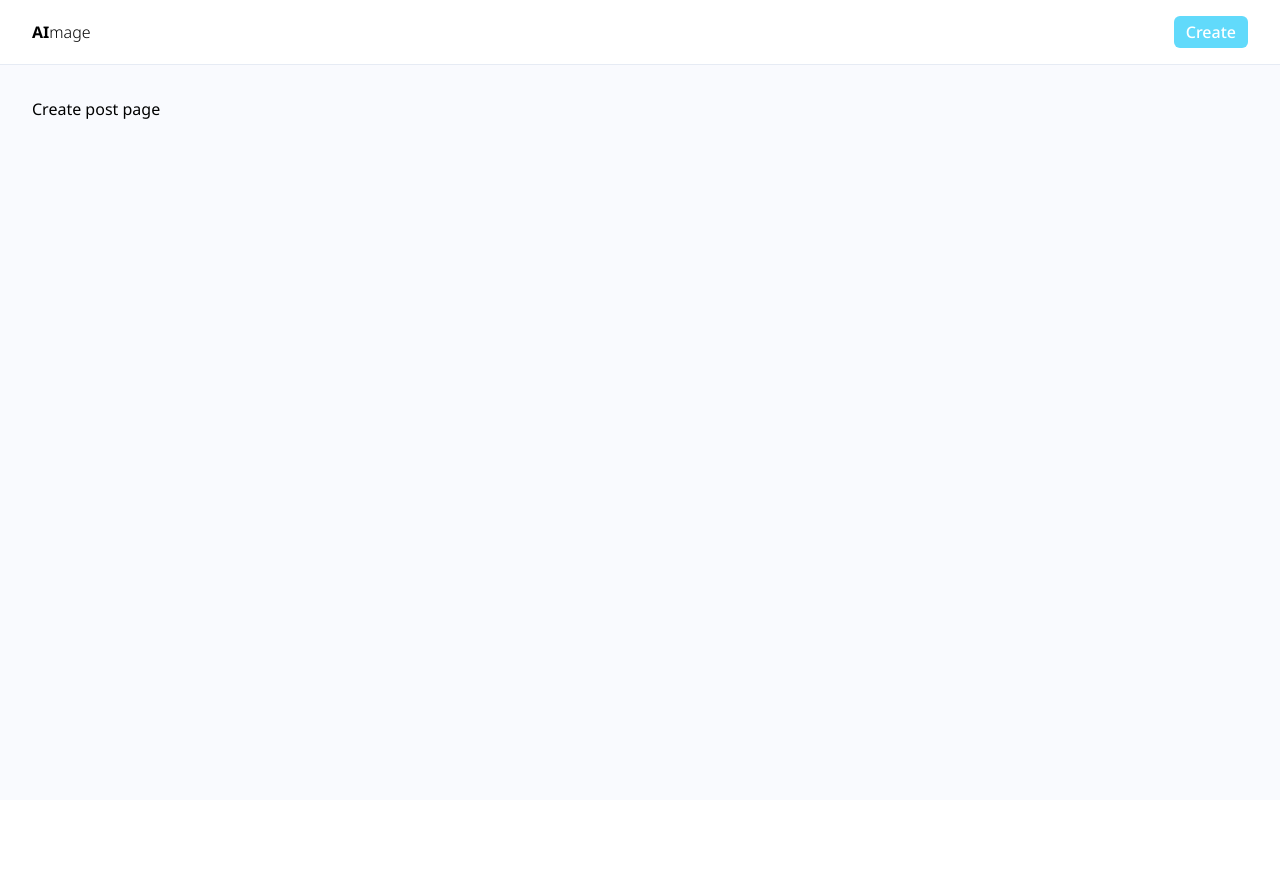
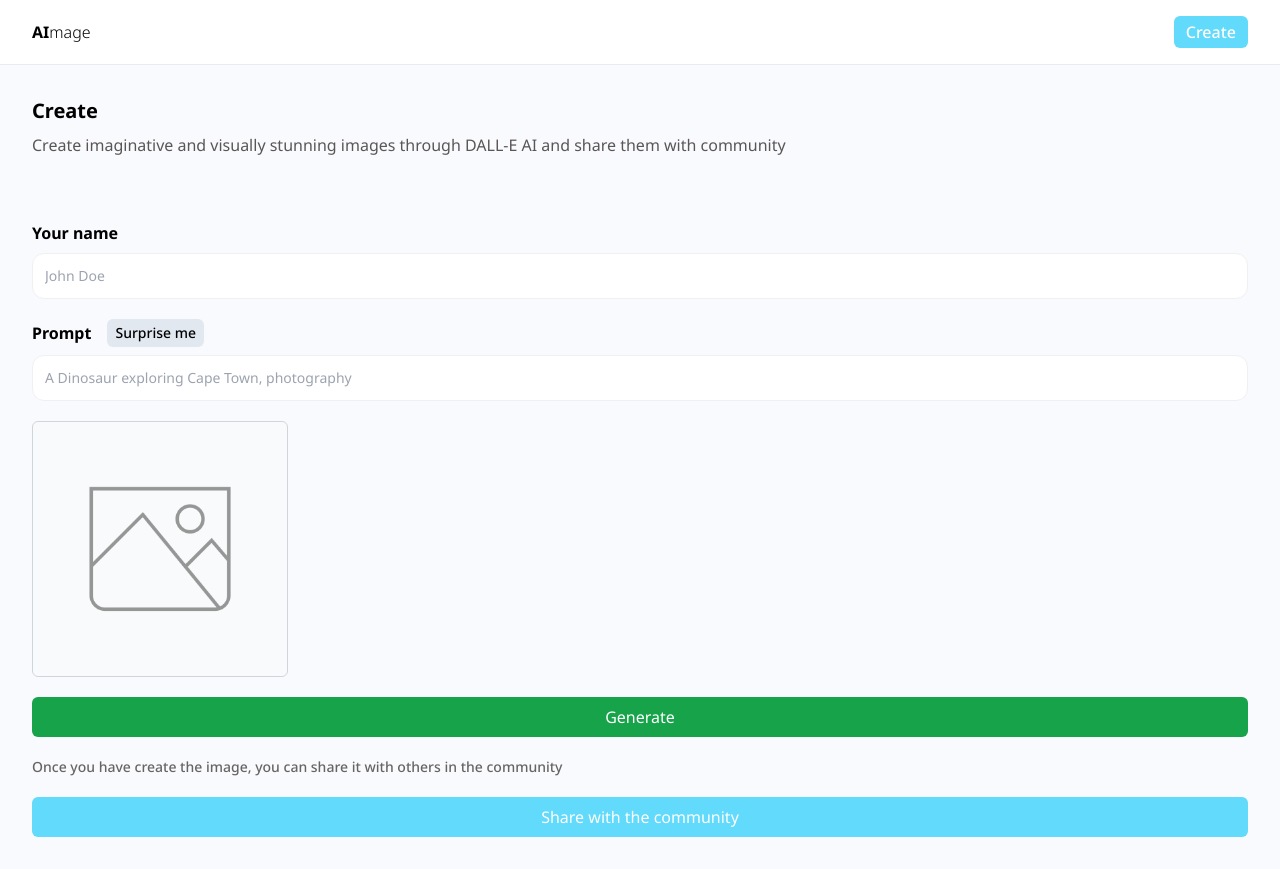
Before and after one commit to vikas03071999/AiImageGenerator, a React (Vite) app: page /createPost in a window 1280 px wide. Before the commit the page ends 800 px from the top, so only its background shows below. Built offline with nearby package versions, Linux system fonts and the light colour scheme.

Commit message:
Create post page UI completed

```diff
--- a/src/pages/CreatePost.jsx
+++ b/src/pages/CreatePost.jsx
@@ -1,10 +1,90 @@
-import React from 'react'
+import React, {useState } from 'react'
+import { useNavigate } from 'react-router-dom'
+import Loader from '../components/Loader'
+import { generateRandomPrompt } from '../helpers'
+import preview from '../assets/preview.png'
 
 const CreatePost = () => {
+
+  const navigate = useNavigate();
+  const [form, setForm] = useState({
+    name: '',
+    prompt:'',
+    photo:''
+  })
+  const [generatingImg, setGeneratingImg] = useState(false);
+  const [loading, setLoading] = useState(false);
+
+  const randomPrompt = () => {
+    let randomPromptGenerated = generateRandomPrompt(form.prompt);
+    setForm({...form,prompt:randomPromptGenerated});
+  }
+
   return (
-    <div>
-      Create post page
-    </div>
+      <div className='flex flex-col gap-16 justify-center'>
+        <div className='flex flex-col gap-2 justify-center'>
+          <h1 className=' text-xl font-bold'>
+            Create
+          </h1>
+          <p className='text-[#5a5656]'>
+            Create imaginative and visually stunning images through DALL-E AI
+            and share them with community
+          </p>
+        </div>
+        <div className='flex flex-col w-full gap-5 justify-center'>
+          <div className='flex flex-col gap-2 justify-center'>
+            <label className=' font-bold' for='name'>Your name</label>
+            <input className='w-full px-3 py-3 border border-[#f0f0f0] text-sm outline-none
+               rounded-xl'
+              type='text'
+              placeholder='John Doe'
+              onChange = {(e) => setForm({...form,name:e.target.value})}
+              name='name'/>
+          </div>
+          <div className='flex flex-col gap-2 justify-center'>
+            <div className='flex gap-4 w-full items-center'>
+              <label className='font-bold' for='prompt'>Prompt</label>
+              <button className=' py-1 px-2 text-sm font-medium bg-slate-200 rounded-md' onClick={randomPrompt}>Surprise me</button>
+            </div>
+            <input className='w-full px-3 py-3 border border-[#f0f0f0] text-sm outline-none
+               rounded-xl'
+              type='text'
+              placeholder='A Dinosaur exploring Cape Town, photography'
+              value = {form.prompt}
+              name='prompt'/>
+          </div>
+          <div className='relative flex p-3 w-64 h-64 text-sm text-gray-900 justify-center bg-gray-50
+          items-center border border-gray-300 rounded-md focus:ring-blue-500 focus:border-blue-500
+          '>
+            {
+              form.photo ? (
+                <img src={form.photo}
+                     alt={form.prompt}
+                     className='w-full h-full object-contain'
+                />
+              ) : (
+                <img className='w-9/12 h-9/12 object-contain opacity-40'
+                  src={preview} alt='preview' />
+              )
+            }
+            {
+              generatingImg && (
+                <div className='absolute inset-0 z-0 flex justify-center items-center
+                bg-[rgba(0,0,0,0.5)] rounded-lg'>
+                  <Loader />
+                </div>
+              )
+            }
+          </div>
+          <button className='w-full bg-green-600 text-white
+           flex justify-center items-center py-2 rounded-md'
+           >{generatingImg ? "Generating...":"Generate"}</button>
+          <p className='text-sm font-medium text-[#676464]'>Once you have create the image, you can share it with others in the community</p>
+          <button className='w-full bg-[#61dafb] text-white
+           flex justify-center items-center py-2 rounded-md'
+           >{loading ? "Sharing...":"Share with the community"}</button>
+        </div>
+      </div>
   )
 }
 
```
